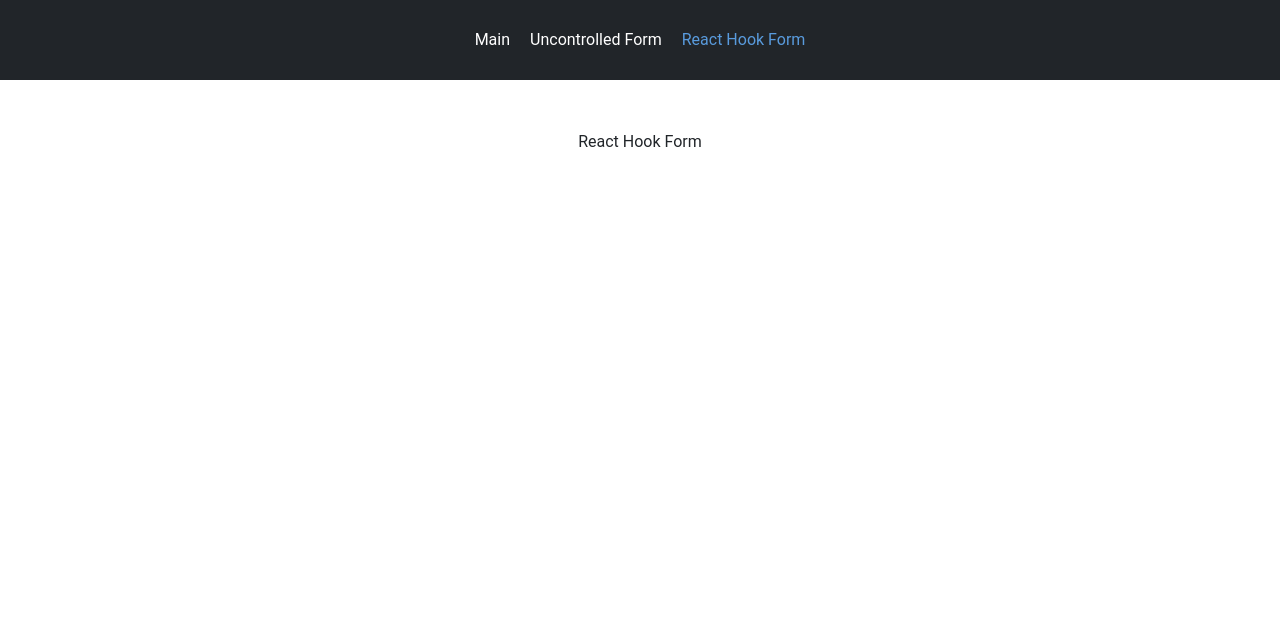
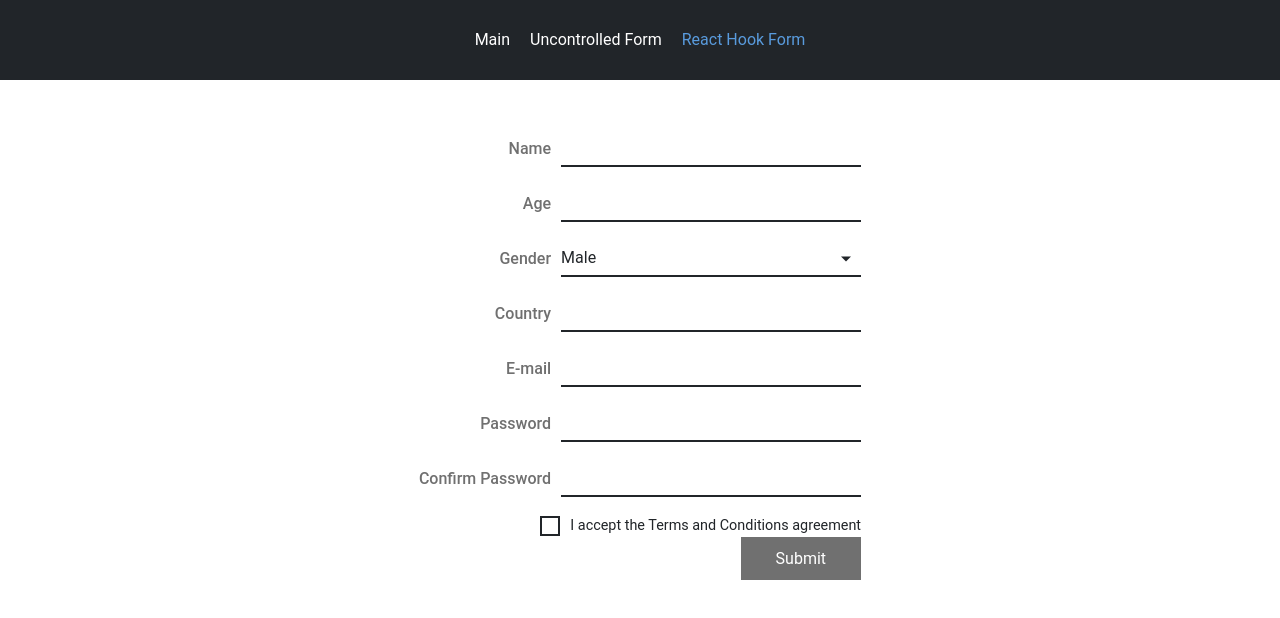
Before and after one commit to kovalkl/forms, a React (Vite) app: page /react-hook-form in a window 1280 px wide. Shown: the top 618 px of the page. Built offline with nearby package versions, Linux system fonts and the light colour scheme.

Commit message:
feat: implement react hook form without image

```diff
--- a/src/components/UI/autocompleteInput/AutocompleteInput.tsx
+++ b/src/components/UI/autocompleteInput/AutocompleteInput.tsx
@@ -7,31 +7,31 @@ export interface IAutocompleteInputProps extends InputHTMLAttributes<HTMLInputEl
   label: string;
   id: string;
   options: string[];
-  text: string | undefined;
+  value: string | undefined;
 }
 
 const AutocompleteInput = forwardRef<HTMLInputElement, IAutocompleteInputProps>(
-  ({ id, label, options, text, ...props }, ref) => {
-    const [inputValue, setInputValue] = useState(text || '');
+  ({ id, label, options, value = '', onChange, ...props }, ref) => {
+    const [inputValue, setInputValue] = useState(value);
     const [filteredOptions, setFilteredOptions] = useState<string[]>([]);
 
     useEffect(() => {
-      setInputValue(text || '');
-    }, [text]);
+      setInputValue(value || '');
+    }, [value]);
 
     useEffect(() => {
-      if (inputValue) {
-        const filtered = options.filter((option) =>
-          option.toLowerCase().includes(inputValue.toLowerCase()),
-        );
-        setFilteredOptions(filtered);
-      } else {
-        setFilteredOptions(options);
-      }
+      setFilteredOptions(
+        inputValue
+          ? options.filter((option) => option.toLowerCase().includes(inputValue.toLowerCase()))
+          : options,
+      );
     }, [inputValue, options]);
 
     const handleOptionClick = (option: string) => {
       setInputValue(option);
+      if (onChange) {
+        onChange({ target: { value: option } } as React.ChangeEvent<HTMLInputElement>);
+      }
     };
 
     return (
@@ -43,7 +43,12 @@ const AutocompleteInput = forwardRef<HTMLInputElement, IAutocompleteInputProps>(
           id={id}
           ref={ref}
           value={inputValue}
-          onChange={(event) => setInputValue(event.target.value)}
+          onChange={(event) => {
+            setInputValue(event.target.value);
+            if (onChange) {
+              onChange(event);
+            }
+          }}
           {...props}
           className={`${baseStyles['text-input__input']} ${styles['autocomplete__input']}`}
         />
--- /dev/null
+++ b/src/components/UI/checkbox/Checkbox.module.sass
@@ -0,0 +1,17 @@
+@import '@/styles/variable.sass'
+
+.checkbox
+  display: flex
+  align-items: center
+  gap: 10px
+  font-size: 0.9rem
+
+  &__input
+    appearance: none
+    width: 20px
+    height: 20px
+    border: 2px solid $dark-color
+    transition: background-color 0.3s
+
+    &:checked
+      background-color: $info-color
--- /dev/null
+++ b/src/components/UI/checkbox/Checkbox.tsx
@@ -0,0 +1,19 @@
+import { forwardRef, InputHTMLAttributes } from 'react';
+
+import styles from '@/components/UI/checkbox/Checkbox.module.sass';
+
+interface ICheckboxProps extends InputHTMLAttributes<HTMLInputElement> {
+  text: string;
+  id: string;
+}
+
+const Checkbox = forwardRef<HTMLInputElement, ICheckboxProps>(({ text, id, ...props }, ref) => {
+  return (
+    <label htmlFor={id} className={styles.checkbox}>
+      <input className={styles.checkbox__input} type="checkbox" ref={ref} id={id} {...props} />
+      {text}
+    </label>
+  );
+});
+
+export default Checkbox;
--- a/src/components/reactHookForm/ReactHookForm.tsx
+++ b/src/components/reactHookForm/ReactHookForm.tsx
@@ -1,5 +1,106 @@
+import { yupResolver } from '@hookform/resolvers/yup';
+
+import { useForm, Controller } from 'react-hook-form';
+
+import AutocompleteInput from '@/components/UI/autocompleteInput/AutocompleteInput';
+import BaseInput from '@/components/UI/baseInput/BaseInput';
+import Button from '@/components/UI/button/Button';
+import Checkbox from '@/components/UI/checkbox/Checkbox';
+import PasswordInput from '@/components/UI/passwordInput/PasswordInput';
+import Select from '@/components/UI/select/Select';
+import { useAppDispatch } from '@/hooks/useAppDispatch';
+import { useAppSelector } from '@/hooks/useAppSelector';
+import { FormDataType } from '@/models/types';
+import { addForm } from '@/store/formsSlice';
+import styles from '@/styles/Form.module.sass';
+import { schema } from '@/utils/schema';
+
 const ReactHookForm = () => {
-  return <form></form>;
+  const dispatch = useAppDispatch();
+  const countries = useAppSelector((state) => state.countries.list);
+
+  const {
+    control,
+    register,
+    handleSubmit,
+    formState: { errors, isValid },
+    reset,
+    watch,
+  } = useForm({
+    resolver: yupResolver(schema),
+    mode: 'onChange',
+  });
+
+  const onSubmitHandler = (data: FormDataType) => {
+    dispatch(addForm(data));
+    reset();
+  };
+
+  return (
+    <form onSubmit={handleSubmit(onSubmitHandler)} className={styles.form}>
+      <BaseInput
+        {...register('name')}
+        type="text"
+        label="Name"
+        id="name"
+        helperText={errors.name?.message}
+      />
+      <BaseInput
+        type="number"
+        {...register('age')}
+        label="Age"
+        id="age"
+        helperText={errors.age?.message}
+      />
+      <Select
+        {...register('gender')}
+        title="Gender"
+        id="gender"
+        options={['Male', 'Female', 'Prefer not to say']}
+      />
+      <Controller
+        name="country"
+        control={control}
+        render={({ field }) => (
+          <AutocompleteInput
+            label="Country"
+            id="country"
+            options={countries}
+            value={field.value || ''}
+            onChange={(e) => field.onChange(e)}
+          />
+        )}
+      />
+      <BaseInput
+        type="email"
+        {...register('email')}
+        label="E-mail"
+        id="email"
+        helperText={errors.email?.message}
+      />
+      <PasswordInput
+        {...register('password')}
+        label="Password"
+        id="password"
+        helperText={errors.password?.message}
+        textLength={watch('password')?.length}
+      />
+      <PasswordInput
+        {...register('confirmPassword')}
+        label="Confirm Password"
+        id="confirmPassword"
+        helperText={errors.confirmPassword?.message}
+      />
+      <Checkbox
+        {...register('terms')}
+        text="I accept the Terms and Conditions agreement"
+        id="terms"
+      />
+      <Button type="submit" disabled={!isValid}>
+        Submit
+      </Button>
+    </form>
+  );
 };
 
 export default ReactHookForm;
--- a/src/main.tsx
+++ b/src/main.tsx
@@ -1,12 +1,16 @@
 import { StrictMode } from 'react';
 import { createRoot } from 'react-dom/client';
+import { Provider } from 'react-redux';
 import { RouterProvider } from 'react-router-dom';
 
 import '@/index.sass';
 import router from '@/routes/Router';
+import store from '@/store/index';
 
 createRoot(document.getElementById('root')!).render(
   <StrictMode>
-    <RouterProvider router={router} />
+    <Provider store={store}>
+      <RouterProvider router={router} />
+    </Provider>
   </StrictMode>,
 );
--- a/src/models/types.ts
+++ b/src/models/types.ts
@@ -4,5 +4,7 @@ export type FormDataType = {
   gender: string;
   email: string;
   password: string;
+  country: string;
   confirmPassword: string;
+  terms: boolean;
 };
--- a/src/routes/Router.tsx
+++ b/src/routes/Router.tsx
@@ -1,5 +1,6 @@
 import { createBrowserRouter } from 'react-router-dom';
 
+import ReactHookForm from '@/components/reactHookForm/ReactHookForm';
 import UncontrolledForm from '@/components/uncontrolledForm/UncontrolledForm';
 import Root from '@/routes/Root';
 import NotFound from '@/views/notFound/NotFound';
@@ -16,7 +17,7 @@ const router = createBrowserRouter([
       },
       {
         path: '/react-hook-form',
-        element: <div>React Hook Form</div>,
+        element: <ReactHookForm />,
       },
     ],
   },
--- /dev/null
+++ b/src/utils/schema.ts
@@ -0,0 +1,26 @@
+import * as yup from 'yup';
+
+import { countries } from '@/utils/countries';
+
+export const schema = yup.object().shape({
+  name: yup
+    .string()
+    .matches(/^[A-Z]/, 'Name must start with a capital letter')
+    .required(),
+  age: yup.number().typeError('Age must be a number').positive().required(),
+  gender: yup.string().required(),
+  email: yup.string().email().required(),
+  password: yup
+    .string()
+    .matches(/(?=.*[a-z])/, 'Password must contain a lowercase letter')
+    .matches(/(?=.*[A-Z])/, 'Password must contain an uppercase letter')
+    .matches(/(?=.*[0-9])/, 'Password must contain a number')
+    .matches(/(?=.*[!@#$%^&*])/, 'Password must contain a special character (e.g. !@#$%^&*)')
+    .required(),
+  confirmPassword: yup
+    .string()
+    .oneOf([yup.ref('password')], 'Passwords must match')
+    .required(),
+  country: yup.string().oneOf(countries).required(),
+  terms: yup.bool().oneOf([true]).required(),
+});
```
